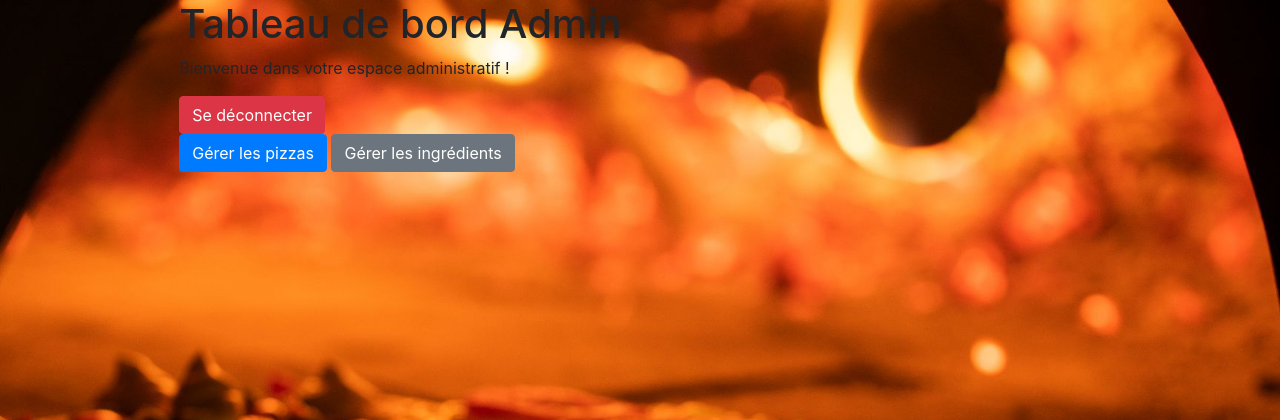
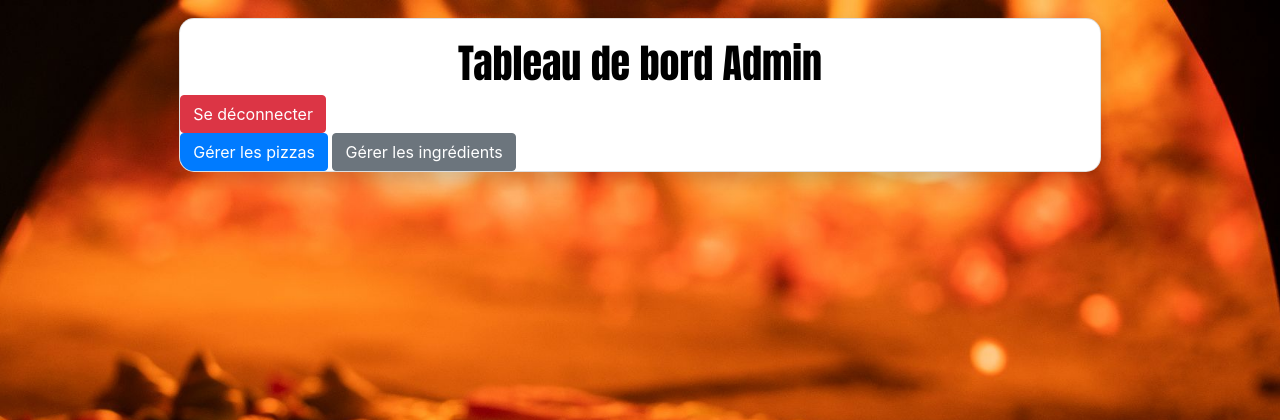
Before and after one commit to AurelienTuu/PizzaFork, a CodeIgniter 4 app: template app/Views/dashboard_view.php in a window 1280 px wide. Shown: the top 420 px of the page. Run offline with PHP 8.4 and a stand-in for CodeIgniter, Linux system fonts and the light colour scheme; the template is opened without the code that fills it, so the values that code supplies are empty; some libraries are stand-ins or nearby versions.

Commit message:
amélioration du design

```diff
--- a/app/Views/Garniture-index.php
+++ b/app/Views/Garniture-index.php
@@ -1,6 +1,6 @@
 <?= $this->extend('page.php') ?>
 <?= $this->section('body') ?>
-<div class="card">
+<div class="card" style="margin-top: 2%; border-radius: 15px; overflow: hidden;">
     <div class="card-header">
         <h1>
             <form-label>#<?= $pizza->id ?> <?= $pizza->text ?></form-label>
--- a/app/Views/Ingredient-index.php
+++ b/app/Views/Ingredient-index.php
@@ -1,6 +1,6 @@
 <?= $this->extend('page.php') ?>
 <?= $this->section('body') ?>
-<div class="card">
+<div class="card" style="margin-top: 2%; border-radius: 15px; overflow: hidden;">
     <div class="card-header">
         <h1><?=$title?></h1>
     </div>
--- a/app/Views/Pizza-index.php
+++ b/app/Views/Pizza-index.php
@@ -1,6 +1,6 @@
 <?= $this->extend('page.php') ?>
 <?= $this->section('body') ?>
-<div class="card">
+<div class="card" style="margin-top: 2%; border-radius: 15px; overflow: hidden;">
     <div class="card-header">
         <h1><?= $title ?></h1>
     </div>
--- a/app/Views/dashboard_view.php
+++ b/app/Views/dashboard_view.php
@@ -1,13 +1,22 @@
 <?= $this->extend('page.php') ?>
 <?= $this->section('body') ?>
 
-<h1>Tableau de bord Admin</h1>
-<p>Bienvenue dans votre espace administratif !</p>
+<div class="card shadow" style="margin-top: 2%; border-radius: 15px; overflow: hidden;">
+    <div class="titre" style="text-align: center; padding-top: 20px;">
+        <h1 style="font-family: Impact, Haettenschweiler, 'Arial Narrow Bold', sans-serif; color: black; text-align: center;">
+            Tableau de bord Admin
+        </h1>
+    </div>
+
+
     <div>
         <a href="/logout" class="btn btn-danger">Se déconnecter</a>
     </div>
+
     <div>
         <a href="/pizzas" class="btn btn-primary">Gérer les pizzas</a>
         <a href="/ingredients" class="btn btn-secondary">Gérer les ingrédients</a>
     </div>
+</div>
+
 <?= $this->endSection() ?>
```
Lines whose indentation alone changed are shown as unchanged.
